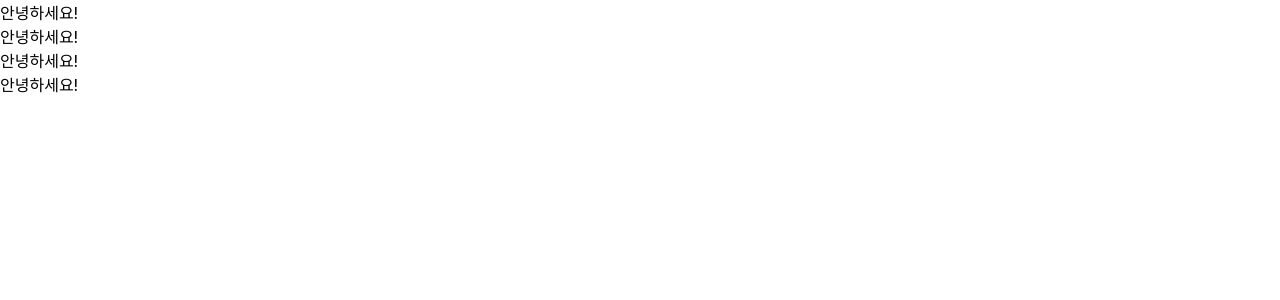
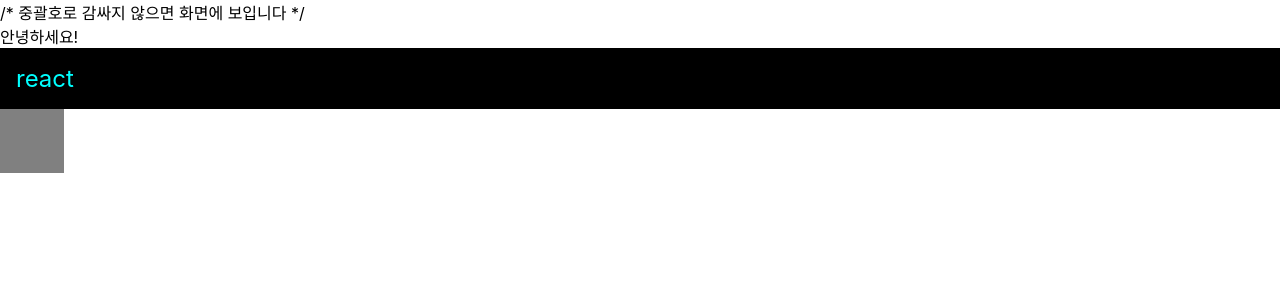
Before and after one commit to sueyon032/React-Study, a React (Create React App) app: page / in a window 1280 px wide. Shown: the top 300 px of the page. Built offline with nearby package versions, Linux system fonts and the light colour scheme.

Commit message:
(1.4) JSX

```diff
--- a/src/App.css
+++ b/src/App.css
@@ -1,38 +1,5 @@
-.App {
-  text-align: center;
+.gray-box{
+  background: gray;
+  width: 64px;
+  height: 64px;
 }
-
-.App-logo {
-  height: 40vmin;
-  pointer-events: none;
-}
-
-@media (prefers-reduced-motion: no-preference) {
-  .App-logo {
-    animation: App-logo-spin infinite 20s linear;
-  }
-}
-
-.App-header {
-  background-color: #282c34;
-  min-height: 100vh;
-  display: flex;
-  flex-direction: column;
-  align-items: center;
-  justify-content: center;
-  font-size: calc(10px + 2vmin);
-  color: white;
-}
-
-.App-link {
-  color: #61dafb;
-}
-
-@keyframes App-logo-spin {
-  from {
-    transform: rotate(0deg);
-  }
-  to {
-    transform: rotate(360deg);
-  }
-}
--- a/src/App.js
+++ b/src/App.js
@@ -1,15 +1,27 @@
 import React from "react";
 import Hello from "./Hello";
+import './App.css';
 
 
 function App() {
-  return (
-    <div>
-      <Hello />
-      <Hello />
-      <Hello />
-      <Hello />
-    </div>
+  const name='react';
+  const style={
+    backgroundColor:'black',
+    color:'aqua',
+    fontSize:24,  // 기본 단위 px
+    padding:'1rem'  // 다른 단위 사용 시 문자열로 설정
+  }
+
+  return(
+    <>
+    {/* 주석은 화면에 보이지 않습니다 */}
+    /* 중괄호로 감싸지 않으면 화면에 보입니다 */
+      <Hello
+        // 열리는 태그 내부에서는 이렇게 주석을 작성 할 수 있습니다.
+      />
+      <div style={style}>{name}</div>
+      <div className="gray-box"></div>
+    </>
   );
 }
 
```
